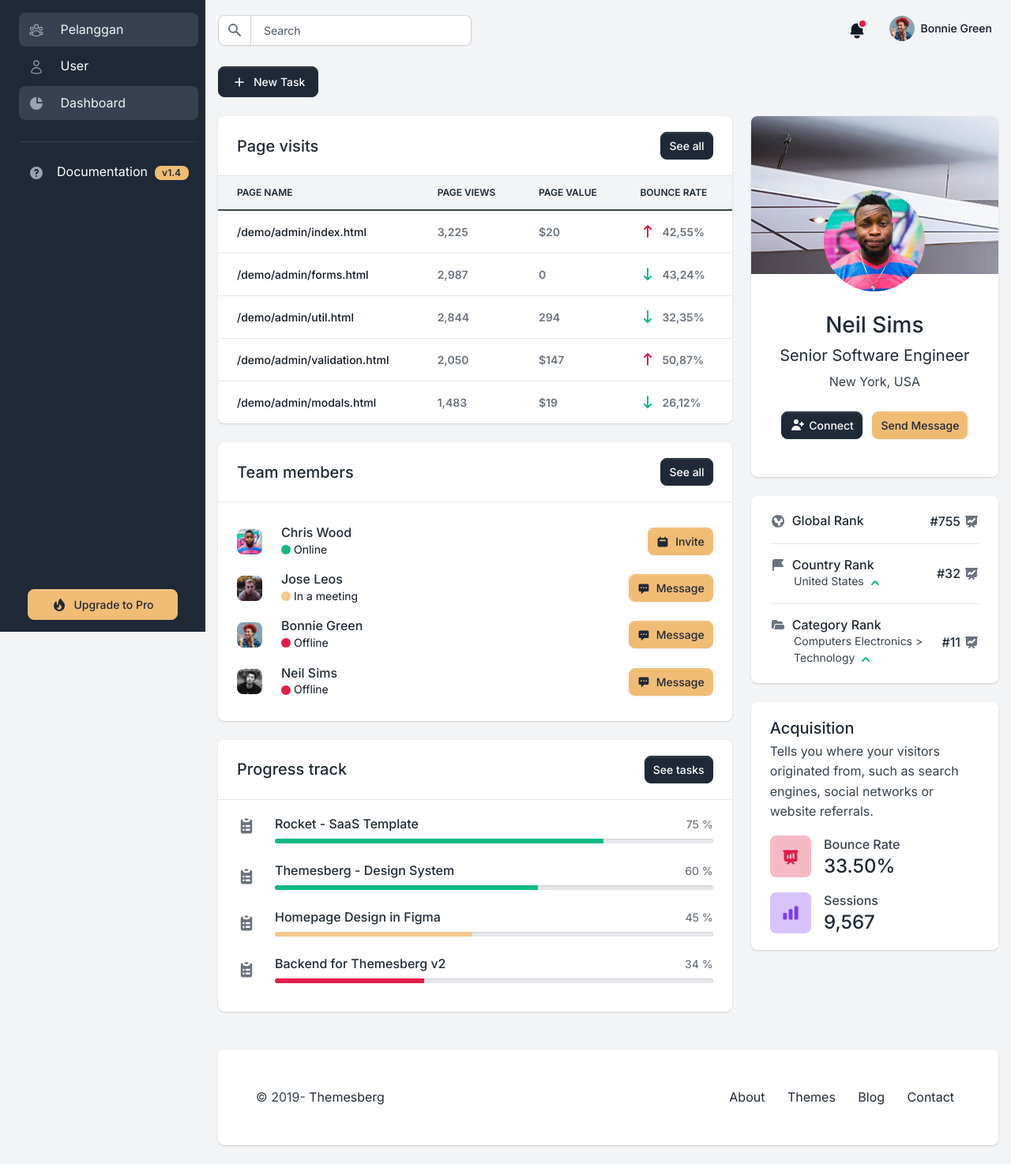
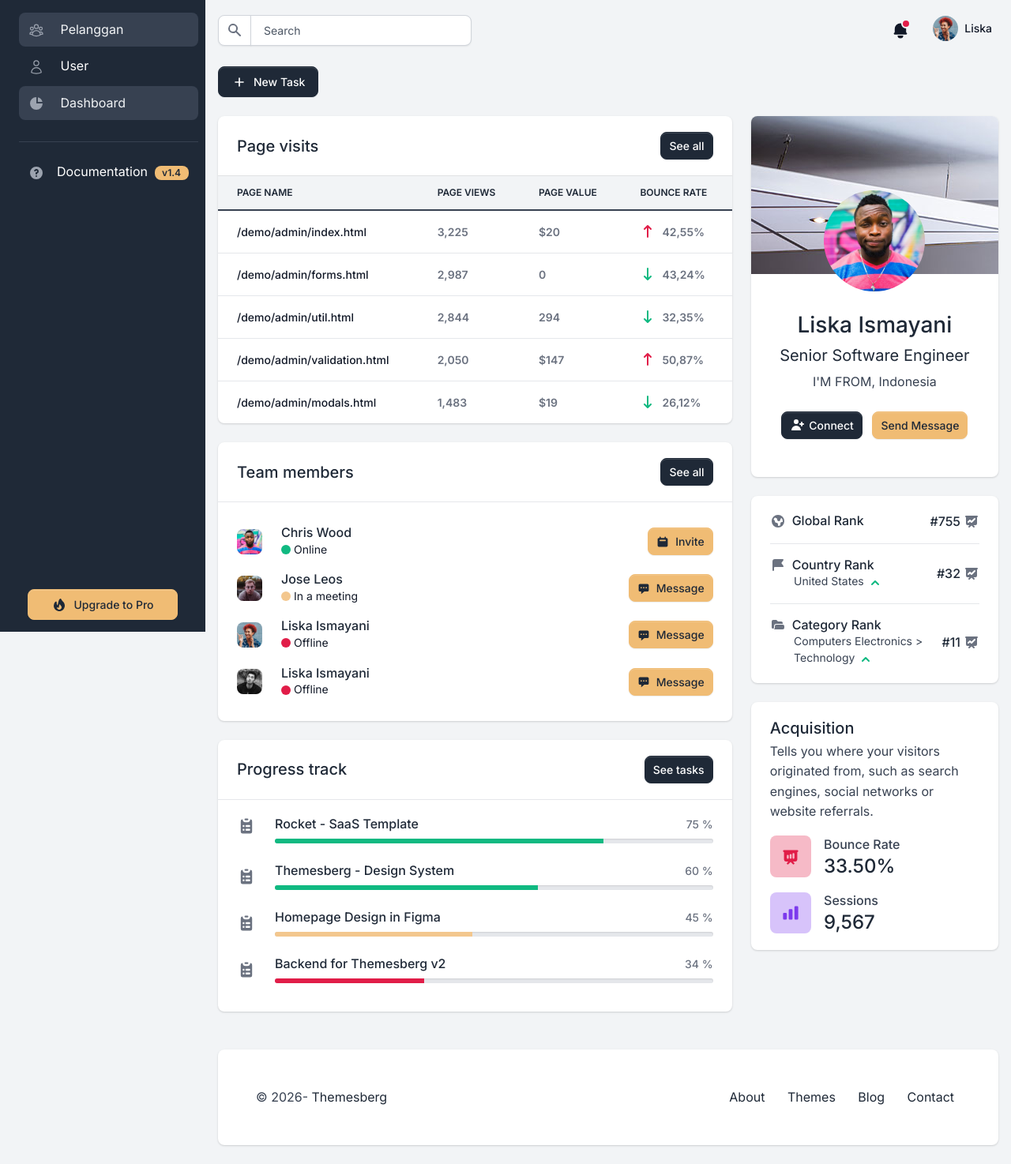
Before and after one commit to na-ilah25ti-debug/Laravel-nailahzulfa2tib, a Laravel app: page /dashboard in a window 1280 px wide. Shown: the whole page at 79% size. Run offline with Laravel 12, Linux system fonts and the light colour scheme; parts of the project's set-up code (start-up, migrations or seed data) failed here and were passed over.

Commit message:
Upload seluruh perubahan proyek dan refactoring layout

```diff
--- a/resources/views/admin/dashboard.blade.php
+++ b/resources/views/admin/dashboard.blade.php
@@ -287,7 +287,7 @@
 											</div>
 											<div class="col-auto ms--2">
 												<h4 class="h6 mb-0">
-													<a href="#">Bonnie Green</a>
+													<a href="#">Liska Ismayani</a>
 												</h4>
 												<div class="d-flex align-items-center">
 													<div class="bg-danger dot rounded-circle me-1"></div>
@@ -319,7 +319,7 @@
 											</div>
 											<div class="col-auto ms--2">
 												<h4 class="h6 mb-0">
-													<a href="#">Neil Sims</a>
+													<a href="#">Liska Ismayani</a>
 												</h4>
 												<div class="d-flex align-items-center">
 													<div class="bg-danger dot rounded-circle me-1"></div>
@@ -462,9 +462,9 @@
 						<div class="profile-cover rounded-top" data-background="{{ asset('assets-admin/img') }}/profile-cover.jpg" style="background: url(&quot;{{ asset('assets-admin/img') }}/profile-cover.jpg&quot;);"></div>
 						<div class="card-body pb-5">
 							<img src="{{ asset('assets-admin/img') }}/team/profile-picture-1.jpg" class="avatar-xl rounded-circle mx-auto mt-n7 mb-4" alt="Neil Portrait">
-							<h4 class="h3">Neil Sims</h4>
+							<h4 class="h3">Liska Ismayani</h4>
 							<h5 class="fw-normal">Senior Software Engineer</h5>
-							<p class="text-gray mb-4">New York, USA</p>
+							<p class="text-gray mb-4">I'M FROM, Indonesia</p>
 							<a class="btn btn-sm btn-gray-800 d-inline-flex align-items-center me-2" href="#">
 								<svg class="icon icon-xs me-1" fill="currentColor" viewBox="0 0 20 20" xmlns="http://www.w3.org/2000/svg"><path d="M8 9a3 3 0 100-6 3 3 0 000 6zM8 11a6 6 0 016 6H2a6 6 0 016-6zM16 7a1 1 0 10-2 0v1h-1a1 1 0 100 2h1v1a1 1 0 102 0v-1h1a1 1 0 100-2h-1V7z"></path></svg>
 								Connect
--- a/resources/views/layouts/admin/footer.blade.php
+++ b/resources/views/layouts/admin/footer.blade.php
@@ -1,7 +1,7 @@
   <footer class="bg-white rounded shadow p-5 mb-4 mt-4">
             <div class="row">
                 <div class="col-12 col-md-4 col-xl-6 mb-4 mb-md-0">
-                    <p class="mb-0 text-center text-lg-start">© 2019-<span class="current-year"></span> <a
+                    <p class="mb-0 text-center text-lg-start">© 2026-<span class="current-year"></span> <a
                             class="text-primary fw-normal" href="https://themesberg.com"
                             target="_blank">Themesberg</a></p>
                 </div>
--- a/resources/views/layouts/admin/header.blade.php
+++ b/resources/views/layouts/admin/header.blade.php
@@ -70,7 +70,7 @@
                                     <div class="col ps-0 ms-2">
                                         <div class="d-flex justify-content-between align-items-center">
                                             <div>
-                                                        <h4 class="h6 mb-0 text-small">Neil Sims</h4>
+                                                <h4 class="h6 mb-0 text-small">Liska Ismayani</h4>
                                             </div>
                                             <div class="text-end">
                                                 <small class="text-danger">2 hrs ago</small>
@@ -123,7 +123,7 @@
                             <img class="avatar rounded-circle" alt="Image placeholder"
                                 src="{{ asset('assets-admin/img/team/profile-picture-3.jpg') }}">
                             <div class="media-body ms-2 text-dark align-items-center d-none d-lg-block">
-                                        <span class="mb-0 font-small fw-bold text-gray-900">Bonnie Green</span>
+                                <span class="mb-0 font-small fw-bold text-gray-900">Liska</span>
                             </div>
                         </div>
                     </a>
--- a/resources/views/layouts/admin/sidebar.blade.php
+++ b/resources/views/layouts/admin/sidebar.blade.php
@@ -22,7 +22,7 @@
                             class="card-img-top rounded-circle border-white" alt="Bonnie Green">
                     </div>
                     <div class="d-block">
-                        <h2 class="h5 mb-3">Hi, Jane</h2>
+                        <h2 class="h5 mb-3">Hi, Liska</h2>
                         <a href="../../pages/examples/sign-in.html"
                             class="btn btn-secondary btn-sm d-inline-flex align-items-center">
                             <svg class="icon icon-xxs me-1" fill="none" stroke="currentColor" viewBox="0 0 24 24"
```
Lines whose indentation alone changed are shown as unchanged.
